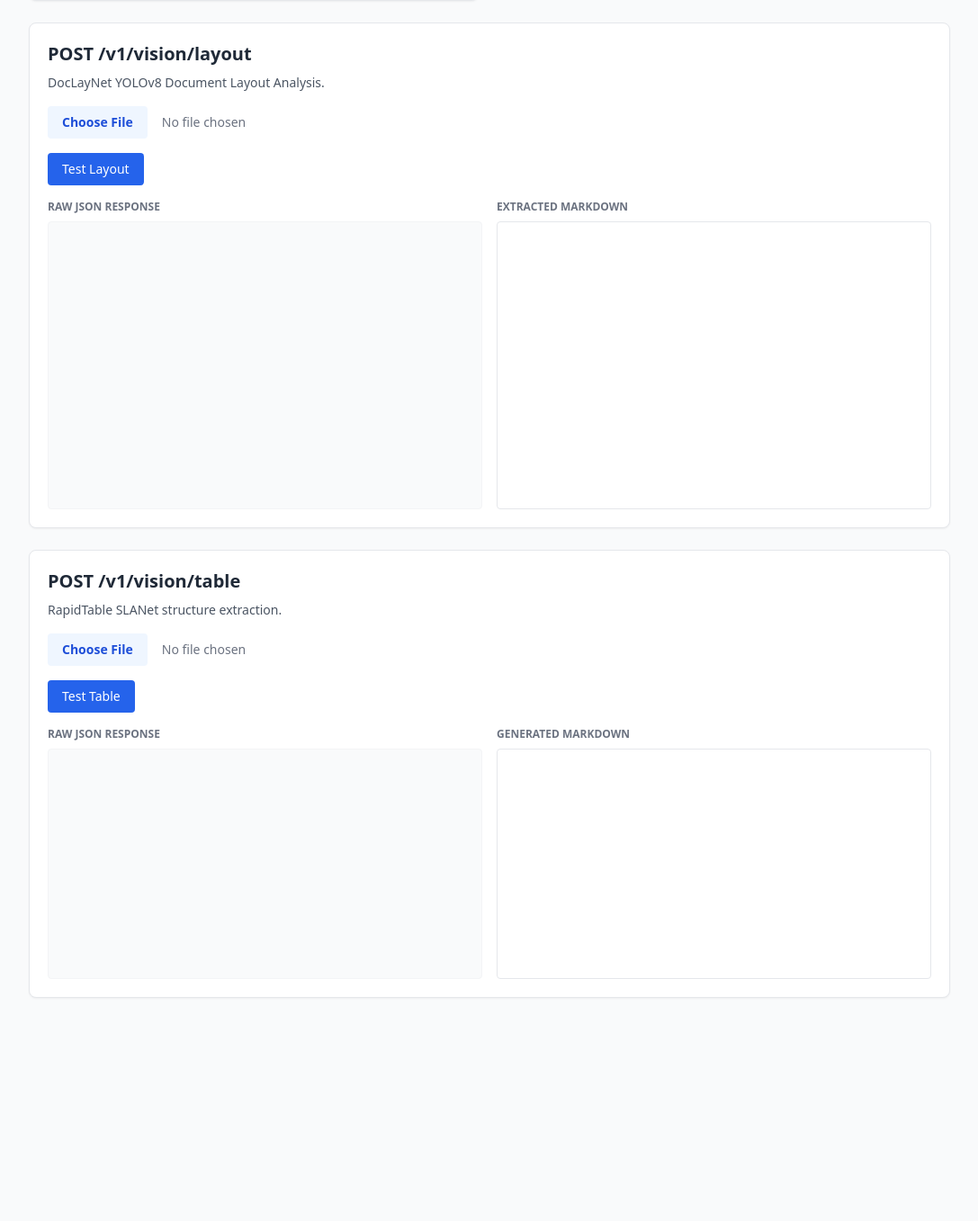
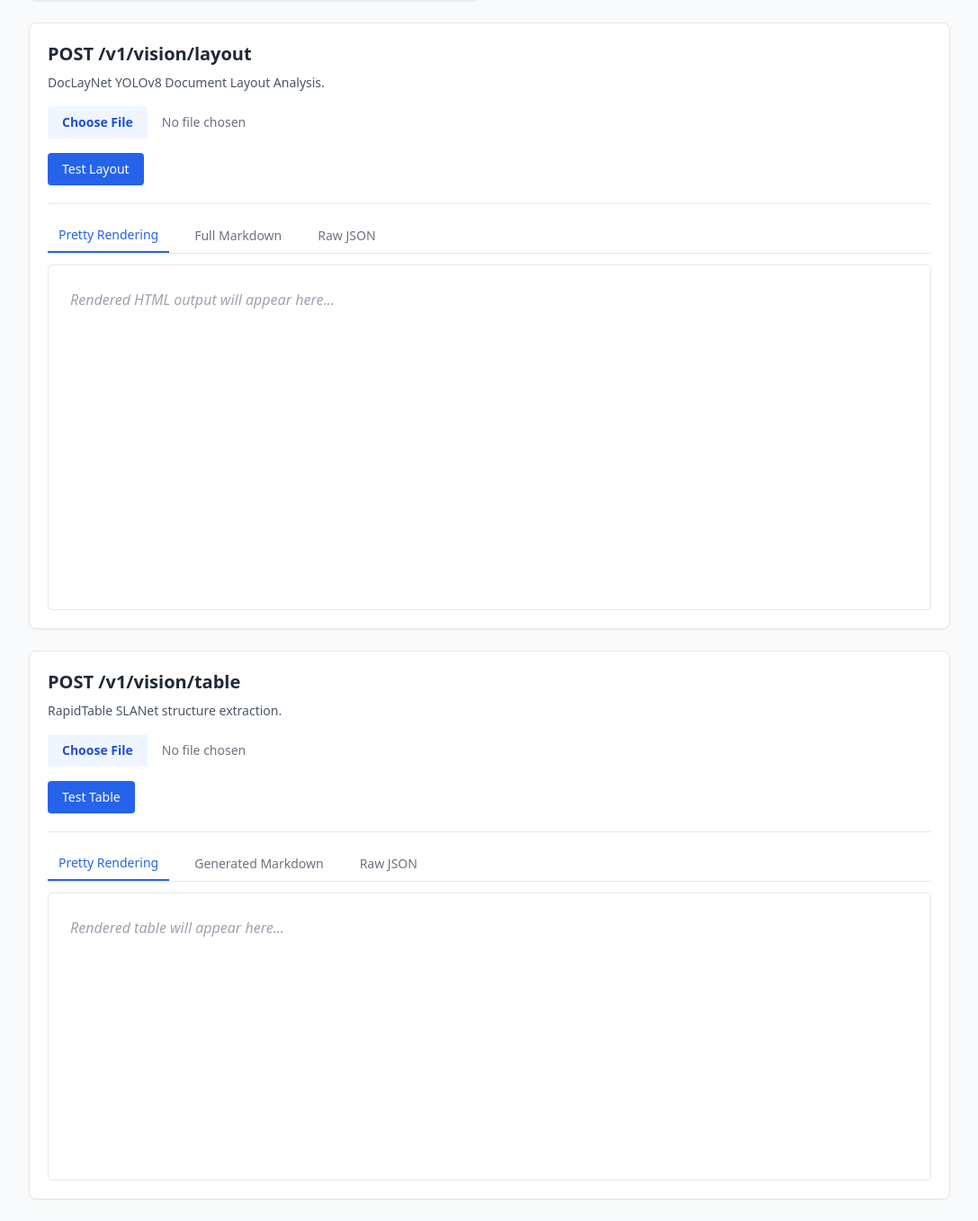
Before and after one commit to theaerotoad/good_ettin_here, a Flask app: page / in a window 1280 px wide. Shown: the part 910-2267 px from the top of the page at 90% size, without its empty margins (96-1183 px from the left). Before the commit the page ends 2019 px from the top, so only its background shows below. Run offline with Flask 3, Linux system fonts and the light colour scheme; parts of the project's set-up code (start-up, migrations or seed data) failed here and were passed over; some libraries are stand-ins or nearby versions.

Commit message:
Format document markdown matching verify_doclaynet and add live HTML preview renderer

```diff
--- a/app/templates/index.html
+++ b/app/templates/index.html
@@ -4,7 +4,8 @@
     <meta charset="UTF-8">
     <meta name="viewport" content="width=device-width, initial-scale=1.0">
     <title>Ettin API Tester</title>
-    <script src="https://cdn.tailwindcss.com"></script>
+    <script src="https://cdn.tailwindcss.com?plugins=typography"></script>
+    <script src="https://cdn.jsdelivr.net/npm/marked/marked.min.js"></script>
 </head>
 <body class="bg-gray-50 text-gray-800 font-sans p-6">
     <div class="max-w-5xl mx-auto space-y-8">
@@ -60,14 +61,22 @@
                 <input type="file" id="layout-file" class="mb-4 block w-full text-sm text-gray-500 file:mr-4 file:py-2 file:px-4 file:rounded file:border-0 file:text-sm file:font-semibold file:bg-blue-50 file:text-blue-700 hover:file:bg-blue-100 focus:outline-none" />
                 <button onclick="testMultipart('/v1/vision/layout', 'layout-file', 'layout-res')" class="bg-blue-600 hover:bg-blue-700 text-white px-4 py-2 rounded text-sm transition focus:outline-none focus:ring-2 focus:ring-blue-500">Test Layout</button>
 
-                <div class="grid grid-cols-1 md:grid-cols-2 gap-4 mt-4">
-                    <div>
-                        <h3 class="text-xs font-semibold uppercase text-gray-500 mb-2">Raw JSON Response</h3>
-                        <pre id="layout-res" class="bg-gray-50 p-3 rounded text-xs overflow-auto h-80 border border-gray-100 text-gray-700"></pre>
+                <!-- Layout Output Tabs -->
+                <div class="mt-5 border-t pt-4">
+                    <div class="flex border-b border-gray-200 mb-3 space-x-4">
+                        <button onclick="switchTab('layout', 'render')" id="tab-layout-render-btn" class="py-2 px-3 text-sm font-medium border-b-2 border-blue-600 text-blue-600 focus:outline-none">Pretty Rendering</button>
+                        <button onclick="switchTab('layout', 'md')" id="tab-layout-md-btn" class="py-2 px-3 text-sm font-medium text-gray-500 hover:text-gray-700 focus:outline-none">Full Markdown</button>
+                        <button onclick="switchTab('layout', 'json')" id="tab-layout-json-btn" class="py-2 px-3 text-sm font-medium text-gray-500 hover:text-gray-700 focus:outline-none">Raw JSON</button>
                     </div>
-                    <div>
-                        <h3 class="text-xs font-semibold uppercase text-gray-500 mb-2">Extracted Markdown</h3>
-                        <pre id="layout-res-md" class="bg-white p-4 rounded text-sm font-mono overflow-auto h-80 border border-gray-200 text-gray-800 whitespace-pre-wrap"></pre>
+
+                    <div id="tab-layout-render" class="bg-white p-6 rounded border border-gray-200 prose prose-slate max-w-none h-96 overflow-auto">
+                        <div class="text-gray-400 italic">Rendered HTML output will appear here...</div>
+                    </div>
+                    <div id="tab-layout-md" class="hidden">
+                        <pre id="layout-res-md" class="bg-white p-4 rounded text-sm font-mono overflow-auto h-96 border border-gray-200 text-gray-800 whitespace-pre-wrap"></pre>
+                    </div>
+                    <div id="tab-layout-json" class="hidden">
+                        <pre id="layout-res" class="bg-gray-50 p-3 rounded text-xs overflow-auto h-96 border border-gray-100 text-gray-700"></pre>
                     </div>
                 </div>
             </div>
@@ -79,14 +88,22 @@
                 <input type="file" id="table-file" class="mb-4 block w-full text-sm text-gray-500 file:mr-4 file:py-2 file:px-4 file:rounded file:border-0 file:text-sm file:font-semibold file:bg-blue-50 file:text-blue-700 hover:file:bg-blue-100 focus:outline-none" />
                 <button onclick="testMultipart('/v1/vision/table', 'table-file', 'table-res')" class="bg-blue-600 hover:bg-blue-700 text-white px-4 py-2 rounded text-sm transition focus:outline-none focus:ring-2 focus:ring-blue-500">Test Table</button>
 
-                <div class="grid grid-cols-1 md:grid-cols-2 gap-4 mt-4">
-                    <div>
-                        <h3 class="text-xs font-semibold uppercase text-gray-500 mb-2">Raw JSON Response</h3>
-                        <pre id="table-res" class="bg-gray-50 p-3 rounded text-xs overflow-auto h-64 border border-gray-100 text-gray-700"></pre>
+                <!-- Table Output Tabs -->
+                <div class="mt-5 border-t pt-4">
+                    <div class="flex border-b border-gray-200 mb-3 space-x-4">
+                        <button onclick="switchTab('table', 'render')" id="tab-table-render-btn" class="py-2 px-3 text-sm font-medium border-b-2 border-blue-600 text-blue-600 focus:outline-none">Pretty Rendering</button>
+                        <button onclick="switchTab('table', 'md')" id="tab-table-md-btn" class="py-2 px-3 text-sm font-medium text-gray-500 hover:text-gray-700 focus:outline-none">Generated Markdown</button>
+                        <button onclick="switchTab('table', 'json')" id="tab-table-json-btn" class="py-2 px-3 text-sm font-medium text-gray-500 hover:text-gray-700 focus:outline-none">Raw JSON</button>
                     </div>
-                    <div>
-                        <h3 class="text-xs font-semibold uppercase text-gray-500 mb-2">Generated Markdown</h3>
-                        <pre id="table-res-md" class="bg-white p-4 rounded text-sm font-mono overflow-auto h-64 border border-gray-200 text-gray-800 whitespace-pre-wrap"></pre>
+
+                    <div id="tab-table-render" class="bg-white p-6 rounded border border-gray-200 prose prose-slate max-w-none h-80 overflow-auto">
+                        <div class="text-gray-400 italic">Rendered table will appear here...</div>
+                    </div>
+                    <div id="tab-table-md" class="hidden">
+                        <pre id="table-res-md" class="bg-white p-4 rounded text-sm font-mono overflow-auto h-80 border border-gray-200 text-gray-800 whitespace-pre-wrap"></pre>
+                    </div>
+                    <div id="tab-table-json" class="hidden">
+                        <pre id="table-res" class="bg-gray-50 p-3 rounded text-xs overflow-auto h-80 border border-gray-100 text-gray-700"></pre>
                     </div>
                 </div>
             </div>
@@ -122,50 +139,73 @@
             }
         }
 
+        function switchTab(section, tab) {
+            const tabs = ['render', 'md', 'json'];
+            tabs.forEach(t => {
+                const panel = document.getElementById(`tab-${section}-${t}`);
+                const btn = document.getElementById(`tab-${section}-${t}-btn`);
+                if (t === tab) {
+                    panel.classList.remove('hidden');
+                    btn.className = "py-2 px-3 text-sm font-medium border-b-2 border-blue-600 text-blue-600 focus:outline-none";
+                } else {
+                    panel.classList.add('hidden');
+                    btn.className = "py-2 px-3 text-sm font-medium text-gray-500 hover:text-gray-700 focus:outline-none";
+                }
+            });
+        }
+
         function extractMarkdownFromLayout(detections) {
-            if (!detections || detections.length === 0) return "No text elements detected.";
-            let md = "";
-            detections.forEach(det => {
-                let label = det.label.toLowerCase();
-                let text = det.text || "";
+            if (!detections || detections.length === 0) return "No document layout regions detected.";
+            const mdLines = [];
+            const filename = "img.png";
+            const textLabels = new Set([
+                "caption", "footnote", "formula", "list-item",
+                "page-footer", "page-header", "section-header", "text", "title"
+            ]);
 
-                if (label === 'title') md += `# ${text}\n\n`;
-                else if (label === 'section-header') md += `## ${text}\n\n`;
-                else if (label === 'list-item') md += `- ${text}\n`;
-                else if (label === 'table') {
-                    if (det.markdown) md += `${det.markdown}\n\n`;
-                    else md += `*[Table Detected]*\n\n`;
+            detections.forEach(d => {
+                const lbl = (d.label || "").toLowerCase();
+                if (lbl === "picture") {
+                    const text = d.text || "";
+                    const alt = text ? `Image with text: ${text}` : "Image";
+                    mdLines.push(`![${alt}](${filename})`);
+                } else if (lbl === "table") {
+                    if (d.markdown) {
+                        mdLines.push(d.markdown);
+                    } else if (d.html) {
+                        mdLines.push(d.html);
+                    }
+                } else if (textLabels.has(lbl)) {
+                    if (d.text) {
+                        mdLines.push(d.text);
+                    }
                 }
-                else if (label === 'picture') {
-                    md += `*[Picture Detected]*\n`;
-                    if (text) md += `Caption: ${text}\n\n`;
-                    else md += `\n`;
-                }
-                else if (label === 'formula') md += `$$ ${text} $$\n\n`;
-                else if (label === 'caption' || label === 'footnote') md += `> *${text}*\n\n`;
-                else if (label === 'page-header' || label === 'page-footer') {} // skip headers/footers to reduce noise
-                else md += `${text}\n\n`; // Default for 'text'
             });
-            return md.trim();
+
+            return mdLines.join("\n\n");
         }
 
         async function testMultipart(url, fileId, resId) {
             const resEl = document.getElementById(resId);
             const mdEl = document.getElementById(resId + '-md');
+            const renderEl = document.getElementById(resId === 'layout-res' ? 'tab-layout-render' : 'tab-table-render');
             const fileInput = document.getElementById(fileId);
 
             if (!fileInput.files.length) {
                 resEl.textContent = "Please select an image file first.";
                 if (mdEl) mdEl.textContent = "";
+                if (renderEl) renderEl.innerHTML = '<div class="text-red-500">Please select an image file first.</div>';
                 return;
             }
+
             resEl.textContent = "Loading...";
             if (mdEl) mdEl.textContent = "Loading...";
+            if (renderEl) renderEl.innerHTML = '<div class="text-gray-400 italic">Processing image and running inference...</div>';
 
             try {
                 const formData = new FormData();
                 formData.append("file", fileInput.files[0]);
-                formData.append("extract_tables", "true"); // Always test table extraction when enabled
+                formData.append("extract_tables", "true");
 
                 const response = await fetch(url, {
                     method: 'POST',
@@ -174,18 +214,34 @@
                 const data = await response.json();
                 resEl.textContent = JSON.stringify(data, null, 2);
 
+                let extractedMd = "";
+                if (data.detections) {
+                    extractedMd = extractMarkdownFromLayout(data.detections);
+                } else if (data.markdown) {
+                    extractedMd = data.markdown;
+                } else if (data.results && data.results.length > 0 && data.results[0].detections) {
+                    extractedMd = extractMarkdownFromLayout(data.results[0].detections);
+                } else if (data.results && data.results.length > 0 && data.results[0].markdown) {
+                    extractedMd = data.results[0].markdown;
+                }
+
                 if (mdEl) {
-                    if (data.detections) {
-                        mdEl.textContent = extractMarkdownFromLayout(data.detections);
-                    } else if (data.markdown) {
-                        mdEl.textContent = data.markdown;
+                    mdEl.textContent = extractedMd || "No text content generated.";
+                }
+
+                if (renderEl) {
+                    if (extractedMd) {
+                        renderEl.innerHTML = marked.parse(extractedMd);
+                    } else if (data.html) {
+                        renderEl.innerHTML = data.html;
                     } else {
-                        mdEl.textContent = "No markdown available.";
+                        renderEl.innerHTML = '<div class="text-gray-400 italic">No content available to render.</div>';
                     }
                 }
             } catch (err) {
                 resEl.textContent = "Error: " + err.message;
                 if (mdEl) mdEl.textContent = "";
+                if (renderEl) renderEl.innerHTML = `<div class="text-red-500 font-semibold">Error: ${err.message}</div>`;
             }
         }
     </script>
```
